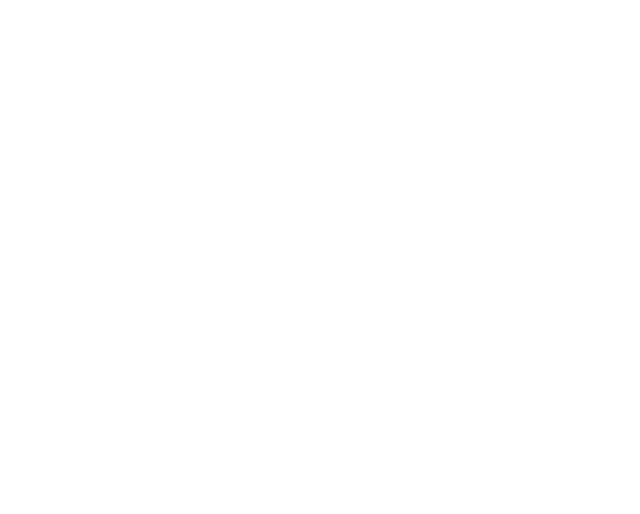
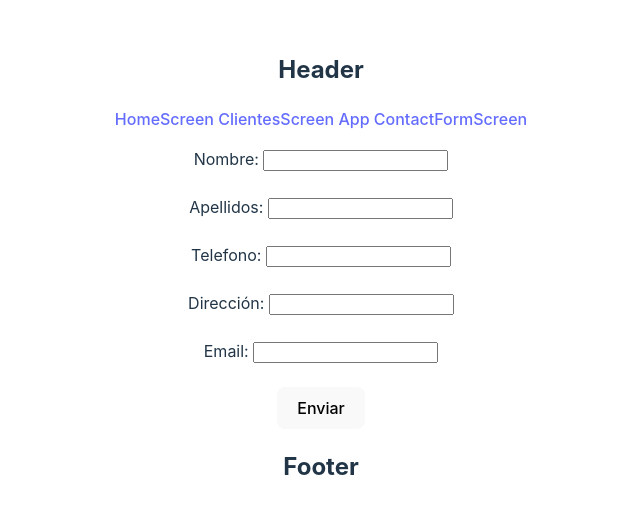
Before and after one commit to salvarez96/modulo5-diplomado-u-catalunya-react, a React (Vite) app: page /contacto in a window 1280 px wide. Before the commit this address had no page. Shown: the part 132-646 px from the top of the page, without its empty margins (319-959 px from the left). Built offline with nearby package versions, Linux system fonts and the light colour scheme.

Commit message:
Create a form and handle all form values

```diff
--- a/src/App.jsx
+++ b/src/App.jsx
@@ -3,6 +3,7 @@
 import HomeScreen from './screens/home/HomeScreen'
 import ClientesScreen from './screens/clientes/ClientesScreen'
 import DefaultLayout from './layout/default/DefaultLayout'
+import ContactFormScreen from './screens/contacto/ContactFormScreen'
 
 function App() {
 
@@ -13,6 +14,7 @@
           <Route path='/' element={<p>Esto es app.jsx</p>}/>
           <Route path='/home' element={<HomeScreen />} />
           <Route path='/clientes' element={<ClientesScreen />} />
+          <Route path='/contacto' element={<ContactFormScreen />} />
         </Route>
       </Routes>
     </>
--- a/src/components/header/Header.jsx
+++ b/src/components/header/Header.jsx
@@ -9,6 +9,7 @@
           <Link to='/home'>HomeScreen  </Link>
           <Link to='/clientes'>ClientesScreen  </Link>
           <Link to='/'>App  </Link>
+          <Link to='/contacto'>ContactFormScreen  </Link>
         </ul>
       </nav>
     </div>
--- /dev/null
+++ b/src/screens/contacto/ContactFormScreen.jsx
@@ -0,0 +1,51 @@
+import { useState } from "react"
+
+function ContactFormScreen() {
+
+  const [formValues, setFormValues] = useState({})
+
+  const handleChange = (obj) => {
+    const key = obj.target.name
+    const value = obj.target.value
+    setFormValues({...formValues, [key]: value})
+  }
+
+  const handleSubmit = () => {
+    console.log('Mostrando en consola los values: ', formValues);
+  }
+
+  return (
+    <>
+      <form action="">
+        <div>
+          <label htmlFor="nombre">Nombre: </label>
+          <input type="text" name="nombre" id="nombre" onBlur={(e) => handleChange(e)} />
+        </div>
+        <br />
+        <div>
+          <label htmlFor="apellidos">Apellidos: </label>
+          <input type="text" name="apellidos" id="apellidos" onBlur={(e) => handleChange(e)} />
+        </div>
+        <br />
+        <div>
+          <label htmlFor="telefono">Telefono: </label>
+          <input type="tel" name="telefono" id="telefono" onBlur={(e) => handleChange(e)} />
+        </div>
+        <br />
+        <div>
+          <label htmlFor="direccion">Dirección: </label>
+          <input type="text" name="direccion" id="direccion" onBlur={(e) => handleChange(e)} />
+        </div>
+        <br />
+        <div>
+          <label htmlFor="email">Email: </label>
+          <input type="email" name="email" id="email" onBlur={(e) => handleChange(e)} />
+        </div>
+        <br />
+        <button type="button" onClick={handleSubmit}>Enviar</button>
+      </form>
+    </>
+  )
+}
+
+export default ContactFormScreen
```
